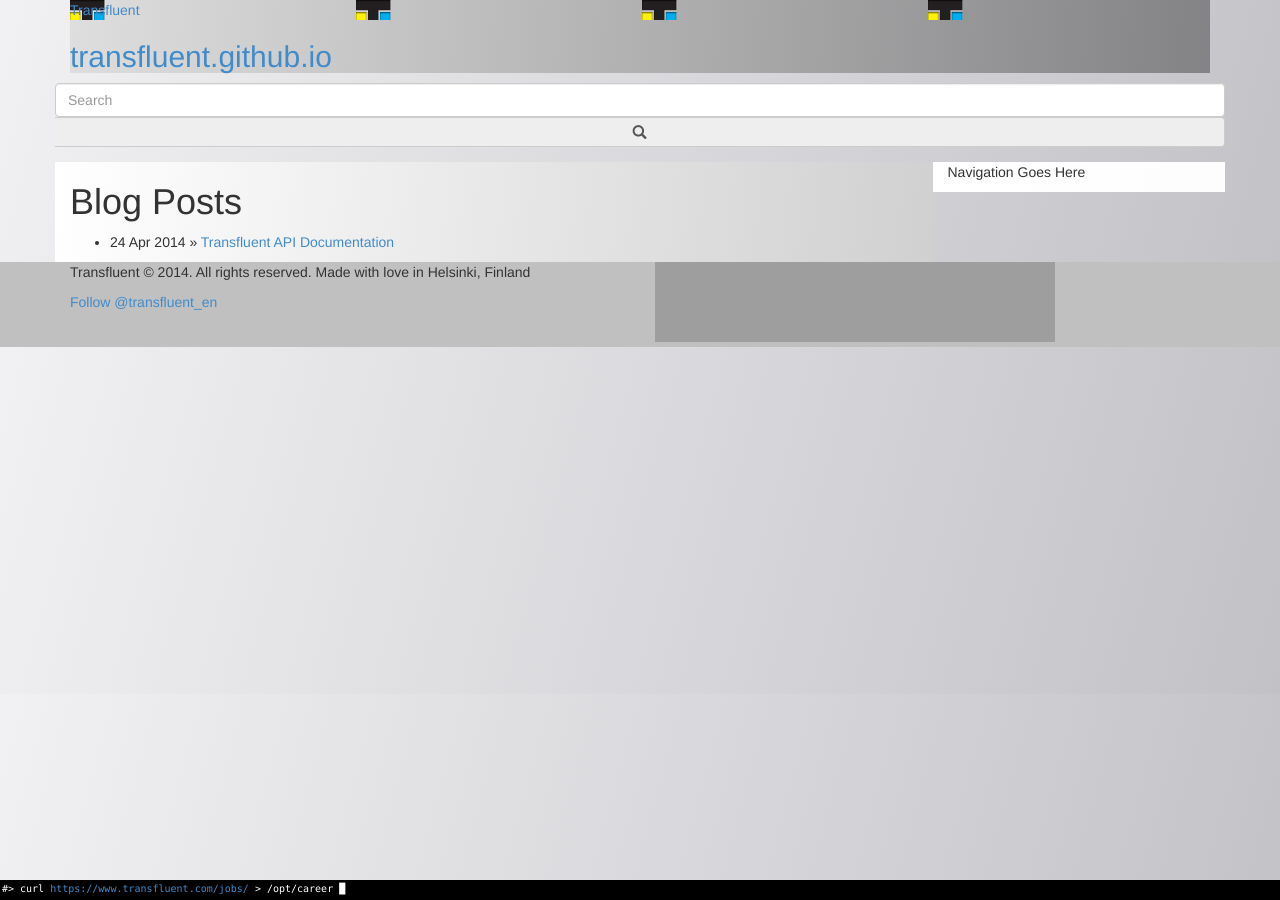
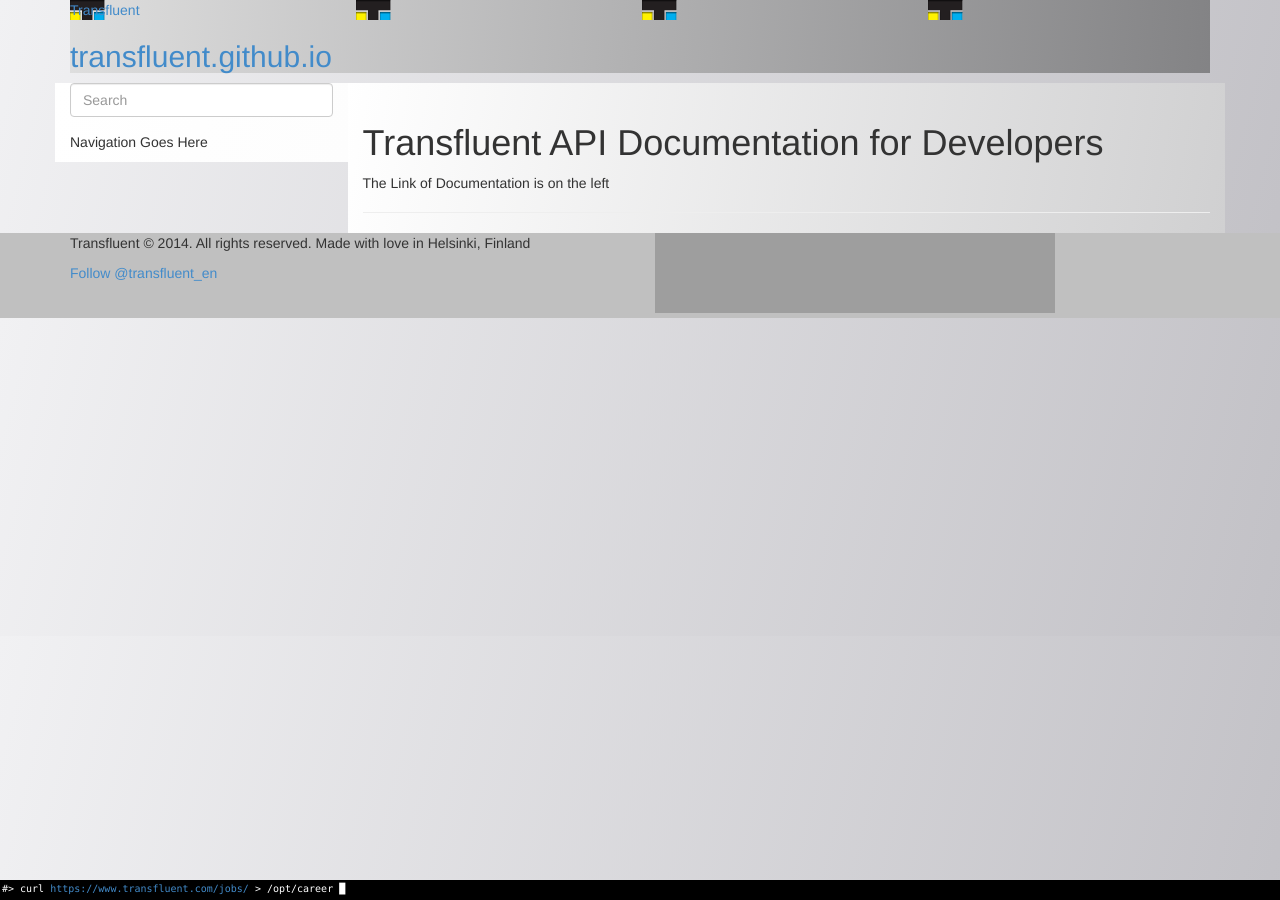
Before and after one commit to Transfluent/transfluent.github.io, a Jekyll site: the page built from index.html, in a window 1280 px wide. Built offline with Jekyll 4.4.1, drawn with Linux system fonts in a browser that asks for light colours; nearby versions of some CDN libraries; library files that are not in the unit come from our copies; Markdown is read by kramdown in place of the engine named in the settings; comment, search, counter and statistics services are not loaded; grey boxes are pictures that could not be loaded.

Commit message:
layout changes

```diff
--- a/_layouts/default.html
+++ b/_layouts/default.html
@@ -28,20 +28,22 @@
       <header class="header">
         {% include header.html %}
       </header>
-      <div class="search-row row">
-        <form role="form">
-            <div class="form-group">
-              <input type="search" class="form-control" placeholder="Search" name="apisearch"><span class="input-group-addon"><i class='glyphicon glyphicon-search'></i></span>
-            </div>
-        </form>
-      </div>
       <div class="content-area row">
+        <nav class="navigation col-sm-3">
+          <div class='search-form'>
+            <form role="form">
+              <div class="form-group">
+                <input type="search" class="form-control" placeholder="Search" name="apisearch">
+              </div>
+            </form>
+          </div>
+          <div class='navigation-links'>
+            <p>Navigation Goes Here</p>
+          </div>
+        </nav>
         <section class="main-content col-xs-12 col-sm-9">
           {{ content}}
         </section>
-        <nav class="navigation col-sm-3">
-          <p>Navigation Goes Here</p>
-        </nav>
       </div>
     </div>
     <footer class="footer">
--- a/index.html
+++ b/index.html
@@ -3,11 +3,9 @@ layout: default
 title: Transfluent API Documentation Site
 ---
 
-<div id="home">
-  <h1>Blog Posts</h1>
-  <ul class="posts">
-    {% for post in site.posts %}
-      <li><span>{{ post.date | date_to_string }}</span> &raquo; <a href="{{ post.url }}">{{ post.title }}</a></li>
-    {% endfor %}
-  </ul>
+<div class='page-header'>
+  <h1>Transfluent API Documentation for Developers</h1>
+  <p>
+    The Link of Documentation is on the left
+  </p>
 </div>
```
